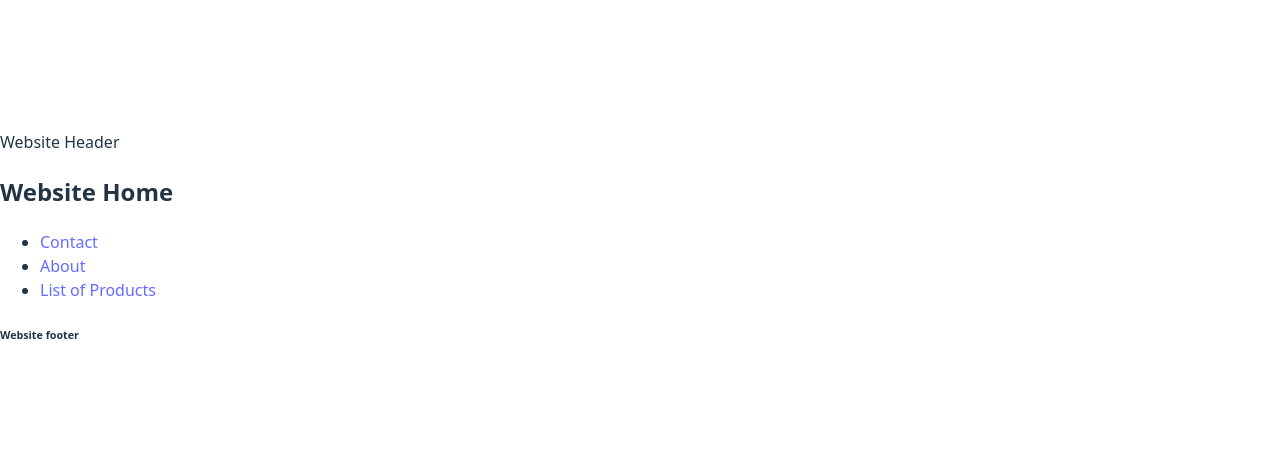
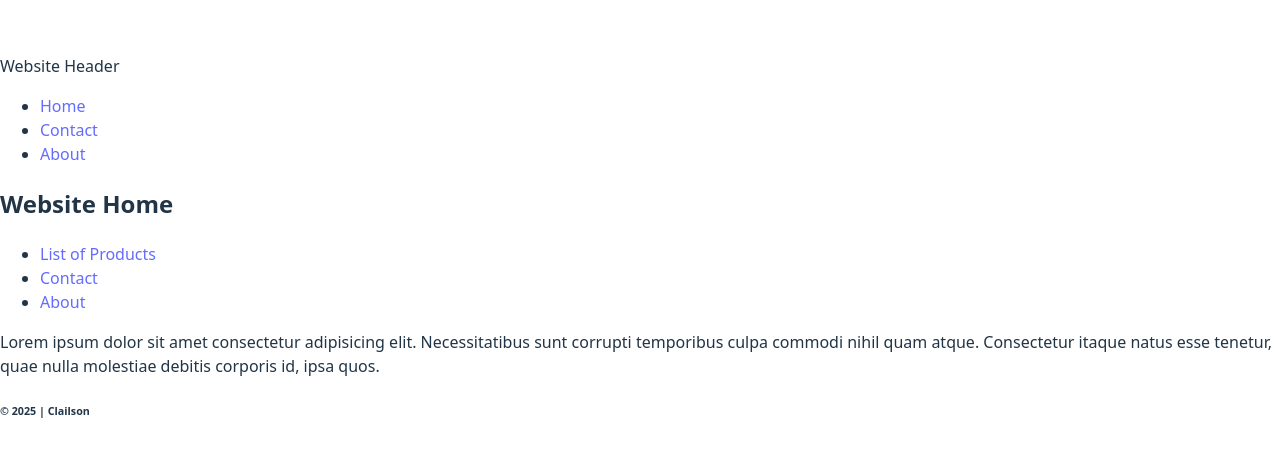
Before and after one commit to clailson1/react-project, a React (Vite) app: page / in a window 1280 px wide. Shown: the part 151-608 px from the top of the page. Built offline with nearby package versions, Linux system fonts and the light colour scheme.

Commit message:
Ajuste de rotas. Header.jsx tem os links para as páginas Home, About e Contact. Ajustes finos em alguns outros arquivos.

```diff
--- a/src/components/Footer.jsx
+++ b/src/components/Footer.jsx
@@ -1,7 +1,7 @@
 const Footer = () => {
     return (
         <h6>
-            Website footer
+            © 2025 | Clailson
         </h6>
     );
 }
--- a/src/components/Header.jsx
+++ b/src/components/Header.jsx
@@ -1,8 +1,19 @@
+import { NavLink } from "react-router-dom";
+
 const Header = () => {
     return (
-        <header>
-            Website Header
-        </header>
+        <>
+            <header>
+                Website Header
+            </header>
+            <nav>
+                <ul>
+                    <li><NavLink to={"/home"}>Home</NavLink></li>
+                    <li><NavLink to={"/contact"}>Contact</NavLink></li>
+                    <li><NavLink to={"/about"}>About</NavLink></li>
+                </ul>
+            </nav>
+        </>
     );
 }
 
--- a/src/pages/About.jsx
+++ b/src/pages/About.jsx
@@ -1,5 +1,6 @@
+// import { useEffect, useState } from "react";
+
 import { NavLink } from "react-router-dom";
-// import { useEffect, useState } from "react";
 
 const About = () => {
 
@@ -19,6 +20,7 @@ const About = () => {
     return (
         <>
             <h3>About Page</h3>
+            <p>Lorem ipsum dolor, sit amet consectetur adipisicing elit. Numquam, dolores totam ea odio voluptatem nulla quisquam minus itaque reiciendis molestias nemo ipsum, veniam, esse modi excepturi error iusto id deleniti! Lorem ipsum dolor sit amet consectetur, adipisicing elit. Natus a dolorum, animi modi consectetur, minus corrupti porro voluptates error officia quos enim ut consequuntur cum autem aspernatur qui dolorem ea.</p>
             <nav>
                 <ul>
                     <li><NavLink to={"/home"}>Home</NavLink></li>
--- a/src/pages/Contact.jsx
+++ b/src/pages/Contact.jsx
@@ -4,6 +4,7 @@ const Contact = () => {
     return (
         <>
             <h3>Contact Page</h3>
+            <p>Lorem ipsum dolor sit amet consectetur adipisicing elit. Itaque reprehenderit error labore, asperiores ab, ducimus modi fuga obcaecati, tempore sequi eum est commodi maiores ipsa officia aperiam cupiditate repellat hic.</p>
             <nav>
                 <ul>
                     <li><NavLink to={"/home"}>Home</NavLink></li>
--- a/src/pages/Home.jsx
+++ b/src/pages/Home.jsx
@@ -6,11 +6,12 @@ const Home = () => {
             <h2>Website Home</h2>
             <nav>
                 <ul>
+                    <li><NavLink to={"/products"}>List of Products</NavLink></li>
                     <li><NavLink to={"/contact"}>Contact</NavLink></li>
                     <li><NavLink to={"/about"}>About</NavLink></li>
-                    <li><NavLink to={"/products"}>List of Products</NavLink></li>
                 </ul>
             </nav>
+            <p>Lorem ipsum dolor sit amet consectetur adipisicing elit. Necessitatibus sunt corrupti temporibus culpa commodi nihil quam atque. Consectetur itaque natus esse tenetur, quae nulla molestiae debitis corporis id, ipsa quos.</p>
         </>
     );
 }
--- a/src/pages/Products.jsx
+++ b/src/pages/Products.jsx
@@ -3,7 +3,6 @@ import { NavLink } from "react-router-dom";
 const Products = () => {
     return (
         <>
-            <NavLink to={"/home"}>Back to Home</NavLink>
             <h2>List of Products</h2>
             <ul>
                 <li><NavLink to={"/product/1/Strawberry"}>Strawberry</NavLink></li>
```
